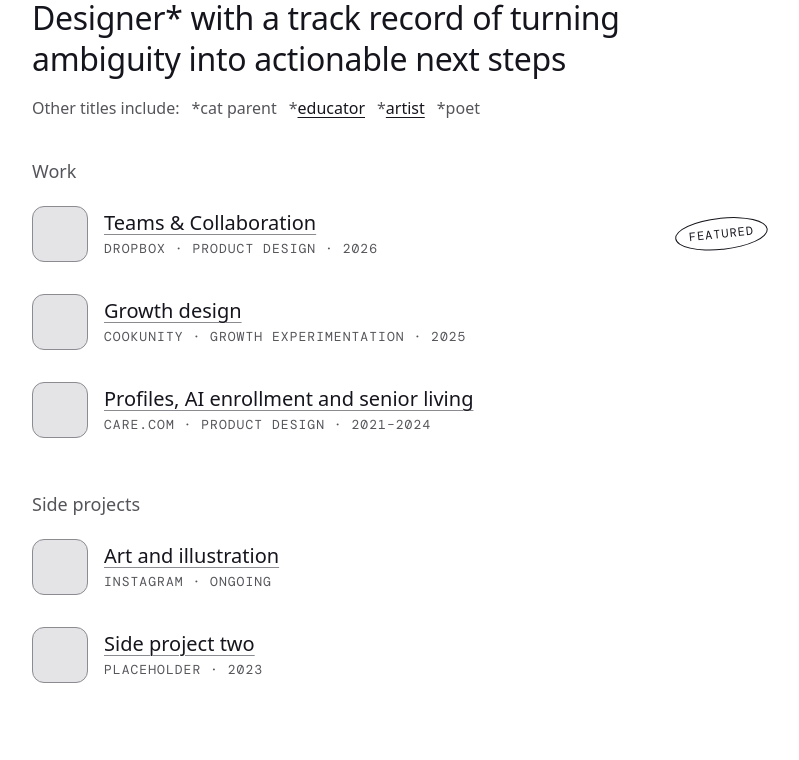
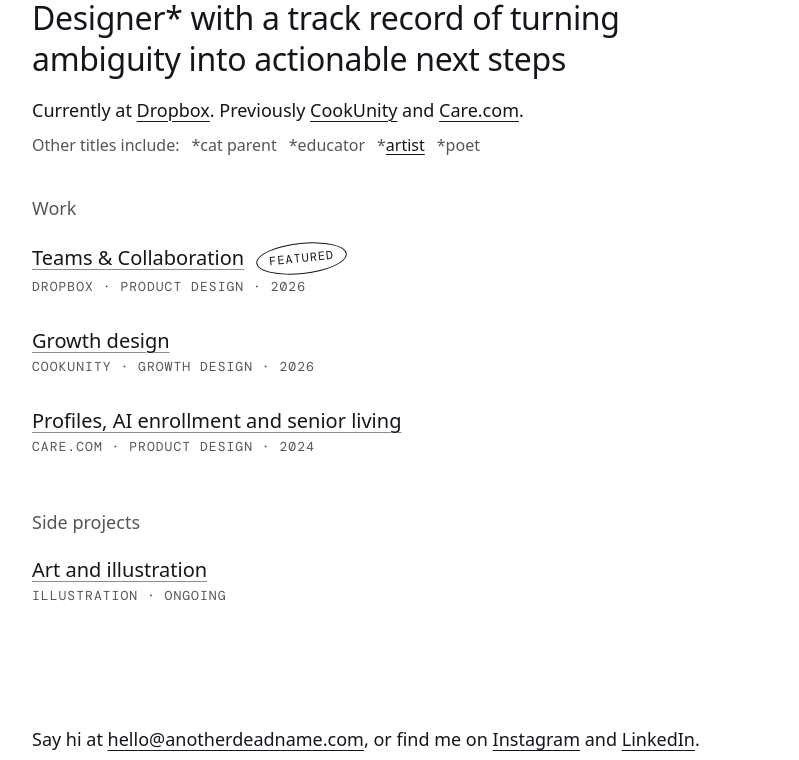
Before and after one commit to anotherdeadname/portfolio, a plain HTML site: page index.html in a window 1280 px wide. Shown: the part 161-921 px from the top of the page, without its empty margins (240-1039 px from the left). Drawn offline with nearby package versions, Linux system fonts and the light colour scheme; a web font is replaced by a local one.

Commit message:
Home critique fixes: current-role line, no dead links, note beside title, consistent meta, hide empty thumbs
Co-Authored-By: Claude Opus 5.5 <noreply@anthropic.com>

```diff
--- a/index.html
+++ b/index.html
@@ -31,12 +31,17 @@
         a Staff Product Designer* with a track record of turning ambiguity
         into actionable next steps
       </h1>
+      <p class="current">
+        Currently at <a href="work/dropbox.html">Dropbox</a>.
+        Previously <a href="work/cookunity.html">CookUnity</a> and
+        <a href="work/care.html">Care.com</a>.
+      </p>
       <div class="footnote">
         <p>Other titles include:</p>
         <ul>
           <li>cat parent</li>
-          <li><a href="#">educator</a></li>
-          <li><a href="#">artist</a></li>
+          <li>educator</li>
+          <li><a href="https://www.instagram.com/anotherdeadname/">artist</a></li>
           <li>poet</li>
         </ul>
       </div>
@@ -49,19 +54,21 @@
           <a class="row" href="work/dropbox.html">
             <span class="thumb" aria-hidden="true"></span>
             <span class="row-text">
-              <span class="row-title">Teams &amp; Collaboration</span>
+              <span class="row-heading">
+                <span class="row-title">Teams &amp; Collaboration</span>
+                <!-- Placeholder: swap for Axel's hand-drawn circled note -->
+                <span class="note">Featured</span>
+              </span>
               <span class="row-meta">Dropbox · Product design · 2026</span>
             </span>
           </a>
-          <!-- Placeholder: hand-drawn circled note goes here (featured project) -->
-          <span class="note">Featured</span>
         </li>
         <li>
           <a class="row" href="work/cookunity.html">
             <span class="thumb" aria-hidden="true"></span>
             <span class="row-text">
               <span class="row-title">Growth design</span>
-              <span class="row-meta">CookUnity · Growth experimentation · 2025</span>
+              <span class="row-meta">CookUnity · Growth design · 2026</span>
             </span>
           </a>
         </li>
@@ -70,7 +77,7 @@
             <span class="thumb" aria-hidden="true"></span>
             <span class="row-text">
               <span class="row-title">Profiles, AI enrollment and senior living</span>
-              <span class="row-meta">Care.com · Product design · 2021–2024</span>
+              <span class="row-meta">Care.com · Product design · 2024</span>
             </span>
           </a>
         </li>
@@ -85,16 +92,7 @@
             <span class="thumb" aria-hidden="true"></span>
             <span class="row-text">
               <span class="row-title">Art and illustration</span>
-              <span class="row-meta">Instagram · Ongoing</span>
-            </span>
-          </a>
-        </li>
-        <li>
-          <a class="row" href="#">
-            <span class="thumb" aria-hidden="true"></span>
-            <span class="row-text">
-              <span class="row-title">Side project two</span>
-              <span class="row-meta">Placeholder · 2023</span>
+              <span class="row-meta">Illustration · Ongoing</span>
             </span>
           </a>
         </li>
--- a/styles.css
+++ b/styles.css
@@ -145,6 +145,11 @@ a:hover {
 }
 
 /* Footnote reads as one muted line: Other titles include: *cat parent *educator ... */
+.current {
+  font-size: 1.125rem;
+  margin-bottom: var(--space-1);
+}
+
 .footnote {
   display: flex;
   flex-wrap: wrap;
@@ -205,12 +210,23 @@ a:hover {
 
 .thumb {
   flex: none;
-  width: 56px;
-  height: 56px;
-  border-radius: 12px;
-  background: var(--hairline); /* placeholder until real thumbnails */
+  width: 112px;
+  aspect-ratio: 4 / 3;
+  border-radius: 10px;
+  background: var(--hairline);
   border: 1px solid var(--border-strong);
   overflow: hidden;
+}
+
+/* Hidden until a real image is added inside it */
+.thumb:empty {
+  display: none;
+}
+
+@media (max-width: 480px) {
+  .thumb {
+    width: 88px;
+  }
 }
 
 .thumb img {
@@ -249,24 +265,25 @@ a:hover {
   color: var(--text-muted);
 }
 
+/* Title plus an optional note sitting right after it */
+.row-heading {
+  display: flex;
+  flex-wrap: wrap;
+  align-items: center;
+  column-gap: 0.75rem;
+  row-gap: 0.25rem;
+}
+
 /* Hand-drawn note placeholder: swap for Axel's illustration */
 .note {
-  position: absolute;
-  top: 50%;
-  right: 0;
-  padding: 0.35rem 0.8rem;
+  padding: 0.3rem 0.75rem;
   border: 1.5px solid var(--text);
   border-radius: 50%;
   font-family: var(--font-mono);
   font-size: 0.75rem;
   letter-spacing: 0.08em;
   text-transform: uppercase;
-  transform: translateY(-50%) rotate(-6deg);
-  pointer-events: none;
-}
-
-.rows li:has(.note) .row {
-  padding-right: 7.5rem;
+  transform: rotate(-6deg);
 }
 
 /* Case study: one image, title, summary and resume-style bullets */
@@ -407,7 +424,7 @@ a:hover {
 }
 
 .footer-line {
-  font-size: 1.25rem;
+  font-size: 1.125rem;
   line-height: 1.6;
   margin-bottom: var(--space-4);
 }
```
